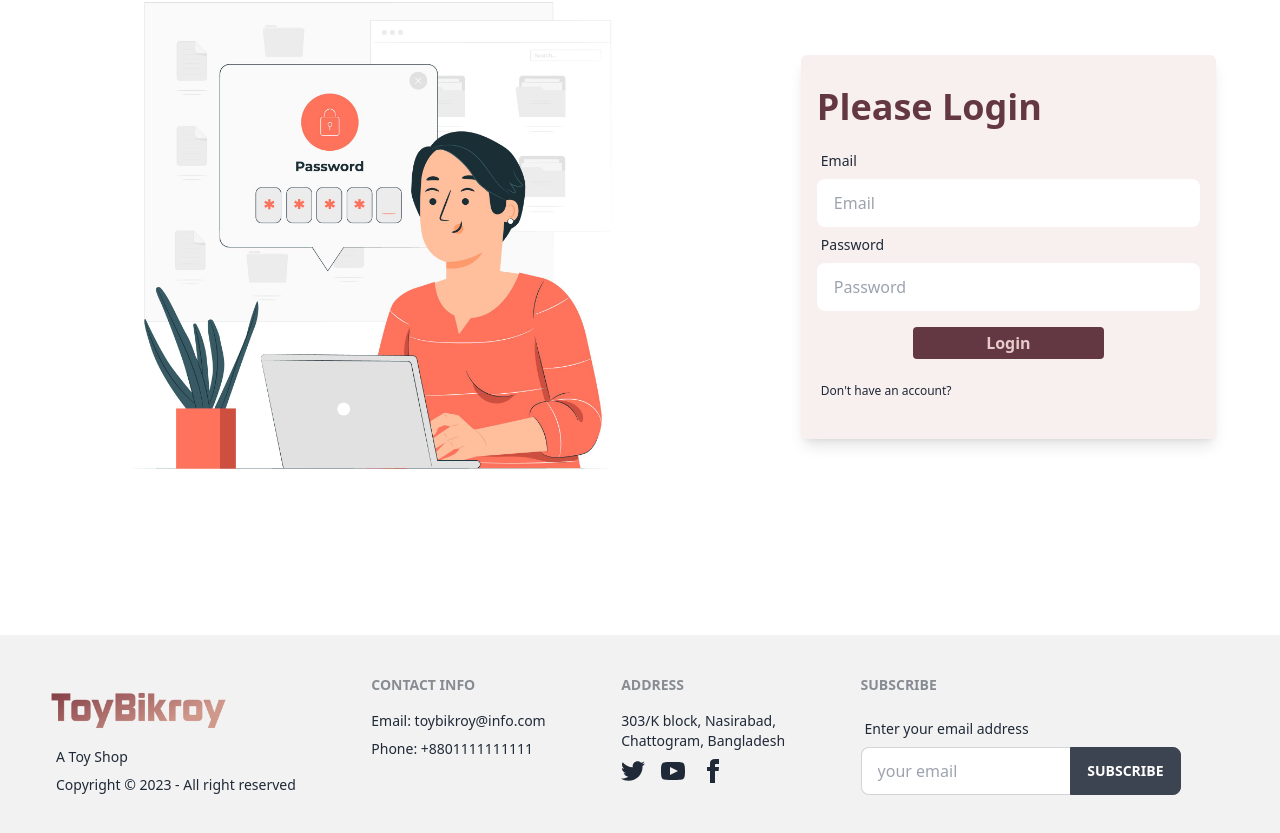
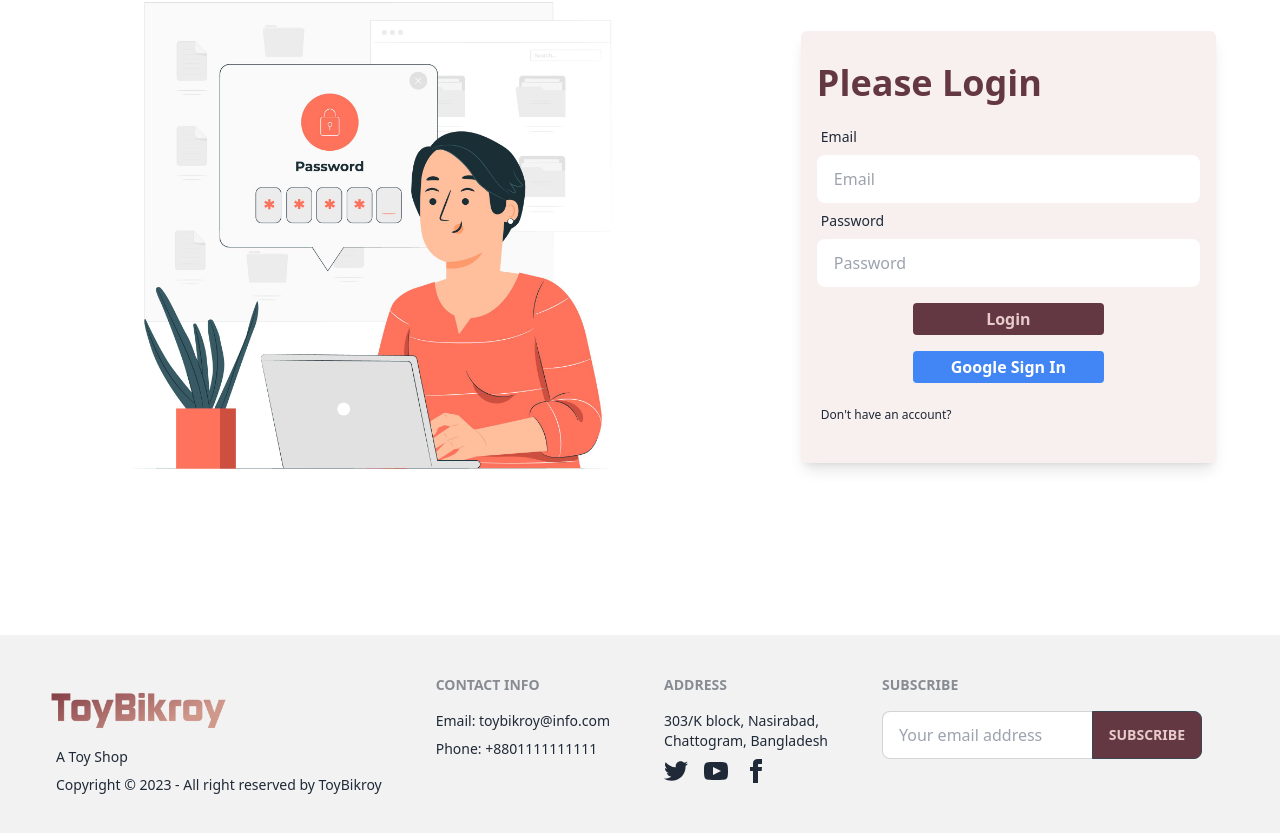
Before and after one commit to mohammadmukhter/toy-bikroy-client, a React (Vite) app: page /login in a window 1280 px wide. Shown: the part 245-1078 px from the top of the page. Built offline with nearby package versions, Linux system fonts and the light colour scheme; no server answers.

Commit message:
google login complete

```diff
--- a/src/Pages/Home/Contact/Contact.jsx
+++ b/src/Pages/Home/Contact/Contact.jsx
@@ -85,7 +85,7 @@ const Contact = () => {
               <div className="form-group form-check text-center mb-6">
                 <input
                   type="checkbox"
-                  className="form-check-input appearance-none h-4 w-4 border border-gray-300 rounded-sm bg-white checked:bg-[#292524] checked:border-[#292524] focus:outline-none transition duration-200 mt-1 align-top bg-no-repeat bg-center bg-contain mr-2 cursor-pointer"
+                  className="form-check-input appearance-none h-4 w-4 border border-gray-300 rounded-sm bg-white checked:bg-[#472D2D] checked:border-[#E7CBCB] focus:outline-none transition duration-200 mt-1 align-top bg-no-repeat bg-center bg-contain mr-2 cursor-pointer"
                   id="exampleCheck87"
                 />
                 <label
@@ -101,17 +101,15 @@ const Contact = () => {
             w-full
             px-6
             py-2.5
-            bg-[#292524]
-            text-white
+            bg-[#643843] text-[#E7CBCB] hover:bg-[#472D2D]
             font-medium
             text-xs
             leading-tight
             uppercase
             rounded
-            shadow-md
-            hover:bg-[#0e0d0d] hover:shadow-lg
-            focus:bg-[#0e0d0d] focus:shadow-lg focus:outline-none focus:ring-0
-            active:bg-[#0e0d0d] active:shadow-lg
+            shadow-md hover:shadow-lg
+            focus:bg-[#472D2D] focus:shadow-lg focus:outline-none focus:ring-0
+            active:bg-[#472D2D] active:shadow-lg
             transition
             duration-150
             ease-in-out"
--- a/src/Pages/Login/Login.jsx
+++ b/src/Pages/Login/Login.jsx
@@ -4,7 +4,7 @@ import loginImg from "../../../src/assets/login.jpg";
 import { AuthContext } from "../../provider/AuthProvider";
 
 const Login = () => {
-  const { loginHandler } = useContext(AuthContext);
+  const { loginHandler, googleLoginHandler } = useContext(AuthContext);
   const navigate = useNavigate();
   const location = useLocation();
 
@@ -36,6 +36,17 @@ const Login = () => {
         console.log(err);
       });
   };
+
+  const googleHandler = () => {
+    googleLoginHandler()
+      .then((res) => {
+        const user = res.user;
+        console.log(user);
+        navigate(from, { replace: true });
+      })
+      .catch((err) => console.log(err));
+  };
+
   return (
     <div className="hero min-h-screen bg-white">
       <div className="hero-content flex-col lg:flex-row">
@@ -70,6 +81,7 @@ const Login = () => {
                   className="input w-full "
                 />
               </div>
+
               <div className="form-control my-4">
                 <input
                   className="w-1/2 mx-auto cursor-pointer px-2 py-1 rounded bg-[#643843] text-[#E7CBCB] hover:bg-[#472D2D] font-bold"
@@ -77,18 +89,23 @@ const Login = () => {
                   value="Login"
                 />
               </div>
+            </form>
+            <div className="form-control my-4">
+              <button
+                onClick={googleHandler}
+                className="w-1/2 mx-auto cursor-pointer px-2 py-1 rounded bg-[#4285F4] text-[#FFFFFF] hover:bg-[#4285F4] font-bold"
+              >
+                Google Sign In
+              </button>
+            </div>
 
             <div className="form-control">
               <label className="label">
-                  <Link
-                    to="/register"
-                    className="label-text-alt link link-hover"
-                  >
+                <Link to="/register" className="label-text-alt link link-hover">
                   Don't have an account?
                 </Link>
               </label>
             </div>
-            </form>
           </div>
         </div>
       </div>
--- a/src/Pages/Login/Register.jsx
+++ b/src/Pages/Login/Register.jsx
@@ -39,7 +39,6 @@ const Register = () => {
         })
           .then((result) => {
             console.log("updated user:", result);
-
             form.reset();
             navigate(from, { replace: true });
           })
--- a/src/Pages/Shared/Footer/Footer.jsx
+++ b/src/Pages/Shared/Footer/Footer.jsx
@@ -8,7 +8,9 @@ const Footer = () => {
           <img className="h-16" src={logo} alt="" />
         </Link>
         <p className="ml-4">A Toy Shop</p>
-        <p className="ml-4">Copyright © 2023 - All right reserved</p>
+        <p className="ml-4">
+          Copyright © 2023 - All right reserved by ToyBikroy
+        </p>
       </div>
 
       <div>
@@ -62,16 +64,13 @@ const Footer = () => {
       <div>
         <span className="footer-title">Subscribe </span>
         <div className="form-control w-80">
-          <label className="label">
-            <span className="label-text">Enter your email address</span>
-          </label>
           <div className="relative">
             <input
               type="text"
-              placeholder="your email"
+              placeholder="Your email address"
               className="input input-bordered w-full pr-16"
             />
-            <button className="btn  absolute top-0 right-0 rounded-l-none">
+            <button className="btn bg-[#643843] text-[#E7CBCB] hover:bg-[#472D2D]  absolute top-0 right-0 rounded-l-none">
               Subscribe
             </button>
           </div>
--- a/src/provider/AuthProvider.jsx
+++ b/src/provider/AuthProvider.jsx
@@ -1,8 +1,10 @@
 import {
+  GoogleAuthProvider,
   createUserWithEmailAndPassword,
   getAuth,
   onAuthStateChanged,
   signInWithEmailAndPassword,
+  signInWithPopup,
   signOut,
 } from "firebase/auth";
 import { createContext, useEffect, useState } from "react";
@@ -10,6 +12,7 @@ import app from "../utils/firebase.config";
 
 const auth = getAuth(app);
 export const AuthContext = createContext(null);
+const googleProvider = new GoogleAuthProvider();
 
 const AuthProvider = ({ children }) => {
   const [user, setUser] = useState(null);
@@ -25,6 +28,11 @@ const AuthProvider = ({ children }) => {
   const loginHandler = (email, password) => {
     setLoading(true);
     return signInWithEmailAndPassword(auth, email, password);
+  };
+
+  // google login handler
+  const googleLoginHandler = () => {
+    return signInWithPopup(auth, googleProvider);
   };
 
   //   logout handler function
@@ -47,6 +55,7 @@ const AuthProvider = ({ children }) => {
     user,
     registerHandler,
     loginHandler,
+    googleLoginHandler,
     logOutHandler,
     loading,
     setLoading,
```
Lines whose indentation alone changed are shown as unchanged.
